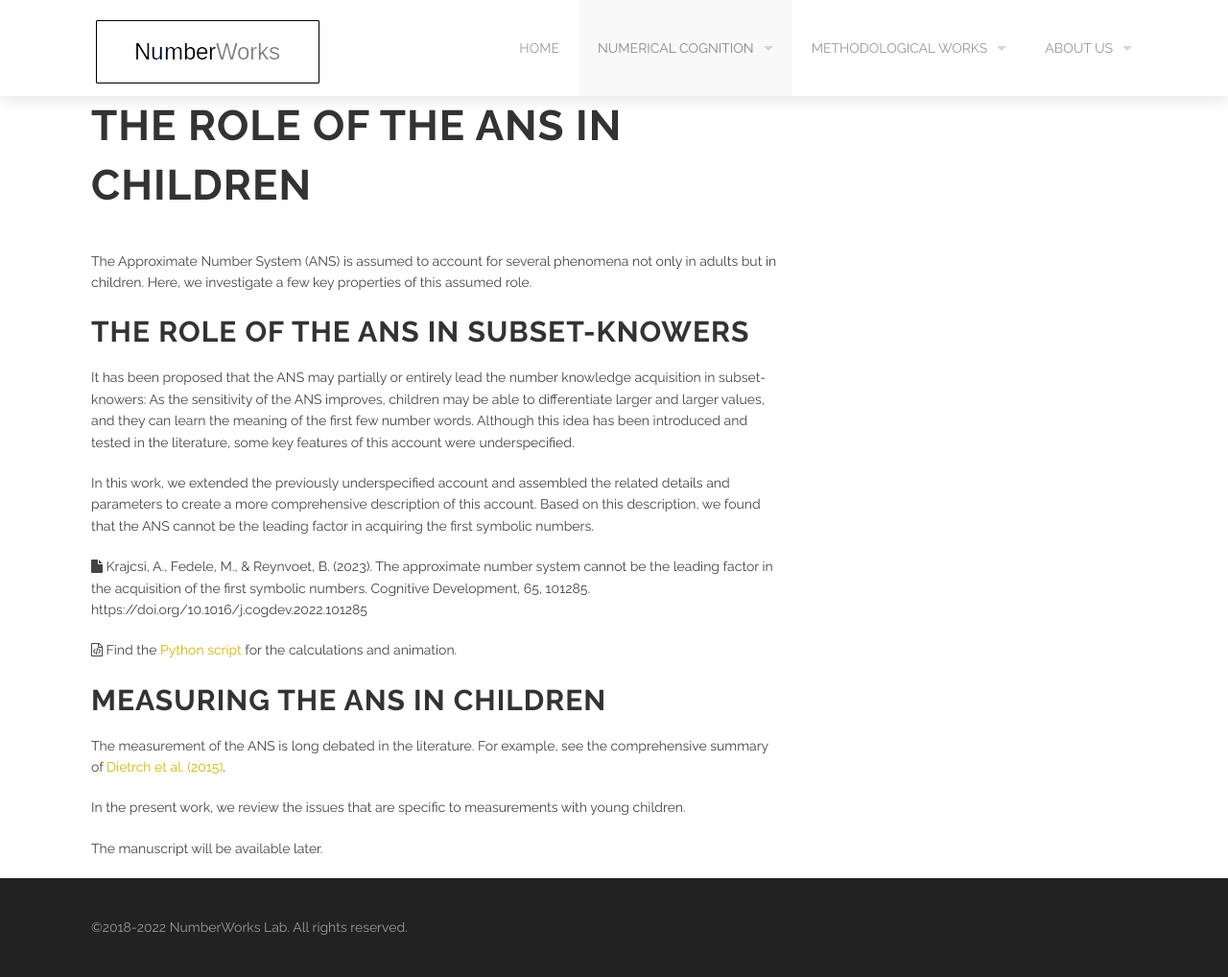
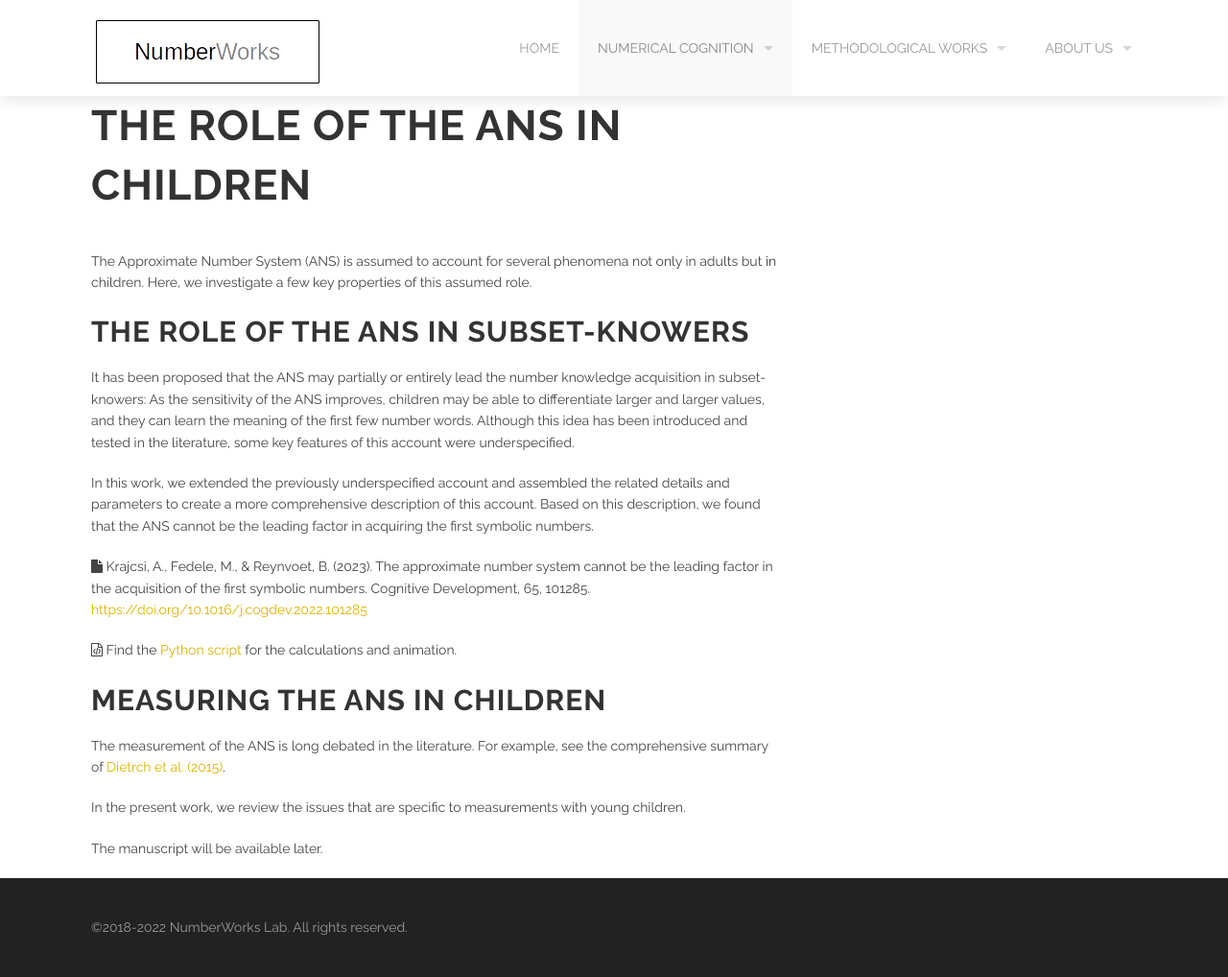
Before and after one commit to theNumberWorks/numberworks_website, a Jekyll site: the page built from ans_in_children.md, in a window 1280 px wide. Shown: the whole page at 96% size. Built offline with Jekyll 4.4.1, drawn with Linux system fonts in a browser that asks for light colours; part of the change alters nothing that is shown.

Commit message:
Update ans_in_children.md

```diff
--- a/ans_in_children.md
+++ b/ans_in_children.md
@@ -12,7 +12,7 @@ It has been proposed that the ANS may partially or entirely lead the number know
 
 In this work, we extended the previously underspecified account and assembled the related details and parameters to create a more comprehensive description of this account. Based on this description, we found that the ANS cannot be the leading factor in acquiring the first symbolic numbers.
 
-<i class='fa fa-file'></i> Krajcsi, A., Fedele, M., & Reynvoet, B. (2023). The approximate number system cannot be the leading factor in the acquisition of the first symbolic numbers. Cognitive Development, 65, 101285. https://doi.org/10.1016/j.cogdev.2022.101285
+<i class='fa fa-file'></i> Krajcsi, A., Fedele, M., & Reynvoet, B. (2023). The approximate number system cannot be the leading factor in the acquisition of the first symbolic numbers. Cognitive Development, 65, 101285. [https://doi.org/10.1016/j.cogdev.2022.101285](https://doi.org/10.1016/j.cogdev.2022.101285)
 
 <i class='fa fa-file-code-o'></i> Find the [Python script](https://osf.io/rmubz/) for the calculations and animation.
 
```
